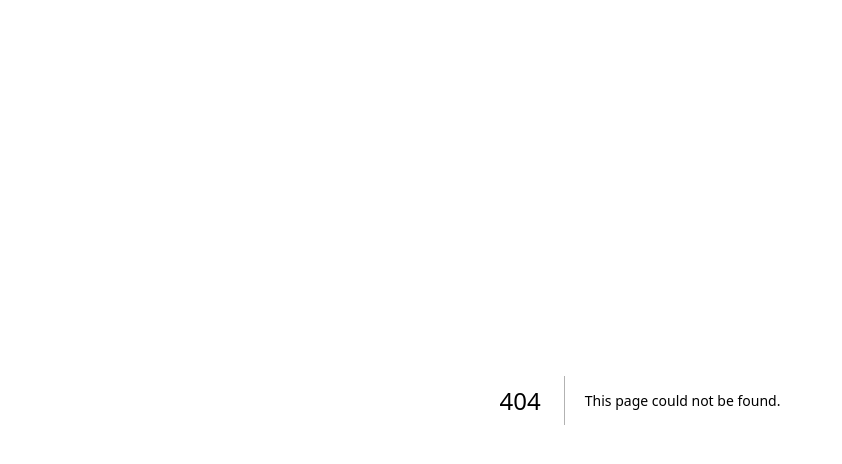
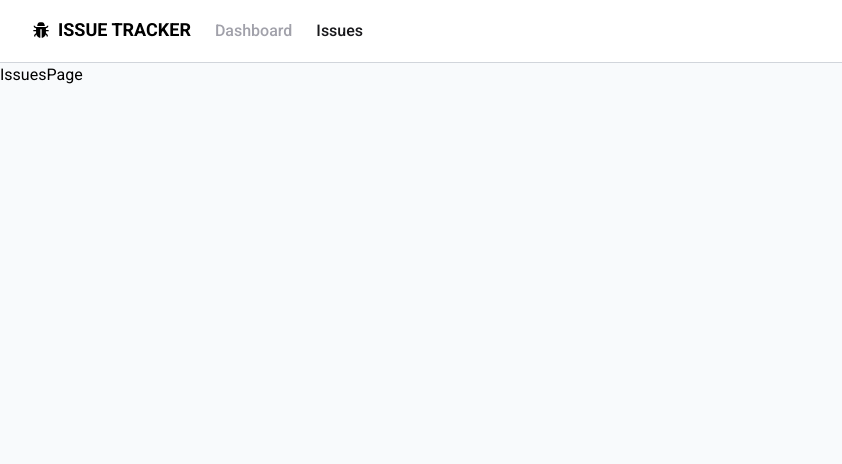
Before and after one commit to kk1169/next-issue-tracker, a Next.js app: page /issues in a window 1280 px wide. Before the commit this address had no page. Shown: the top 464 px of the page, without its empty margins (0-842 px from the left). Built offline with nearby package versions, Linux system fonts and the light colour scheme.

Commit message:
Add styles to navbar
Add styles to navbar

```diff
--- /dev/null
+++ b/app/Navbar.tsx
@@ -0,0 +1,44 @@
+"use client";
+
+import Link from "next/link";
+import { usePathname } from "next/navigation";
+import React from "react";
+import { AiFillBug } from "react-icons/ai";
+import classNames from "classnames";
+
+const Navbar = () => {
+  const currentPath = usePathname();
+  const links = [
+    { label: "Dashboard", href: "/" },
+    { label: "Issues", href: "/issues" },
+  ];
+
+  return (
+    <nav className="flex space-x-6 bg-white border-b items-center border-gray-300 py-4 px-8">
+      <Link href="/">
+        <h2 className="font-bold text-lg inline-flex items-center gap-2">
+          <AiFillBug />
+          ISSUE TRACKER
+        </h2>
+      </Link>
+      <ul className="flex space-x-6">
+        {links.map((link) => (
+          <li key={link.label}>
+            <Link
+              className={classNames({
+                "text-zinc-900": link.href === currentPath,
+                "text-zinc-400": link.href !== currentPath,
+                "font-medium hover:text-zinc-900 transition-colors": true,
+              })}
+              href={link.href}
+            >
+              {link.label}
+            </Link>
+          </li>
+        ))}
+      </ul>
+    </nav>
+  );
+};
+
+export default Navbar;
--- a/app/globals.css
+++ b/app/globals.css
@@ -1,6 +1,8 @@
+@import url(https://fonts.googleapis.com/css?family=Roboto:100,100italic,300,300italic,regular,italic,500,500italic,700,700italic,900,900italic);
 @tailwind base;
 @tailwind components;
 @tailwind utilities;
 
 body {
+  font-family: "Roboto", sans-serif;
 }
--- /dev/null
+++ b/app/issues/page.tsx
@@ -0,0 +1,7 @@
+import React from "react";
+
+const IssuesPage = () => {
+  return <div>IssuesPage</div>;
+};
+
+export default IssuesPage;
--- a/app/layout.tsx
+++ b/app/layout.tsx
@@ -1,22 +1,24 @@
-import type { Metadata } from 'next'
-import { Inter } from 'next/font/google'
-import './globals.css'
-
-const inter = Inter({ subsets: ['latin'] })
+import type { Metadata } from "next";
+import { Inter } from "next/font/google";
+import "./globals.css";
+import Navbar from "./Navbar";
 
 export const metadata: Metadata = {
-  title: 'Create Next App',
-  description: 'Generated by create next app',
-}
+  title: "Create Next App",
+  description: "Generated by create next app",
+};
 
 export default function RootLayout({
   children,
 }: {
-  children: React.ReactNode
+  children: React.ReactNode;
 }) {
   return (
     <html lang="en">
-      <body className={inter.className}>{children}</body>
+      <body suppressHydrationWarning={true} className="bg-slate-50">
+        <Navbar />
+        <main>{children}</main>
+      </body>
     </html>
-  )
+  );
 }
```
Also changed, not shown: package.json (+6 -4 lines), 1 other file (tests, documents, lock files or other folders).
